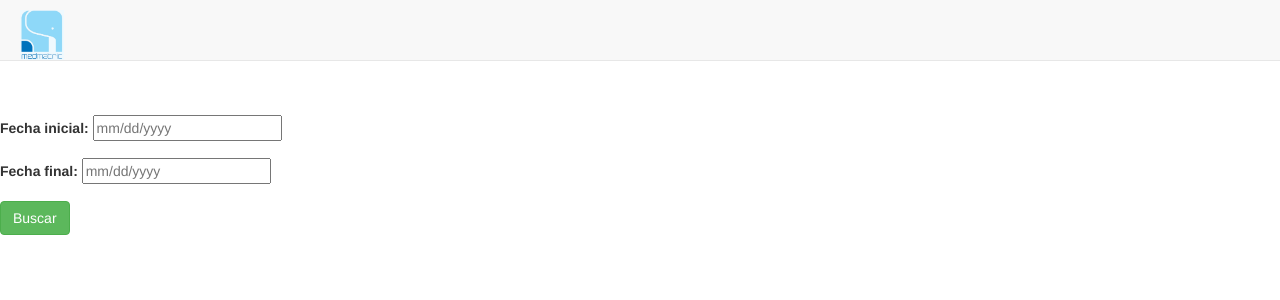
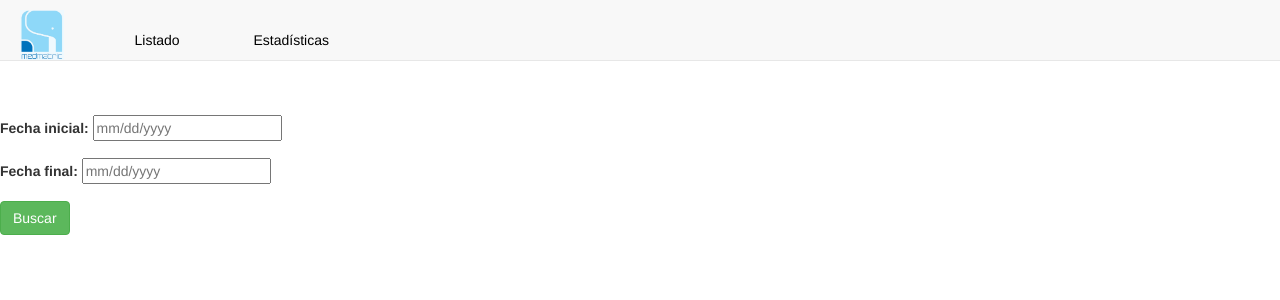
Before and after one commit to cgledezma1101/cmc-discharger, a Django app: template templates/discharger/statistics.html in a window 1280 px wide. Shown: the top 300 px of the page. Run offline with Django 3.2, Linux system fonts and the light colour scheme; the template is opened without the code that fills it, so the values that code supplies are empty; parts of the project's set-up code (start-up, migrations or seed data) failed here and were passed over; some libraries are stand-ins or nearby versions.

Commit message:
Added links on navigation bar to access the discharge list and statistics

```diff
--- a/discharger/static/stylesheets/base.css
+++ b/discharger/static/stylesheets/base.css
@@ -7,6 +7,20 @@
 
 .container{
   padding-bottom: 100px;
+}
+
+.navigation-links > a{
+  color: black;
+  font-weight: normal;
+  margin: 0 0 0 70px;
+  position: relative;
+  text-decoration: none;
+  top: 30px;
+}
+
+.navigation-links > a:hover, .navigation-links > a:focus{
+  color: black;
+  text-decoration: underline;
 }
 
 .username-container{
--- a/templates/base.html
+++ b/templates/base.html
@@ -24,8 +24,19 @@
       </div>
     </div>
     <div class='navbar navbar-default navbar-fixed-top'>
+      <div class='navbar-inner'>
+        <a href='/'>
           <img src='{% static "images/logo-tds.png" %}'
                class='banner-logo'>
+        </a>
+        <span class='navigation-links'>
+          <a href='/altas/list'>
+            Listado
+          </a>
+          <a href='/altas/statistics'>
+            Estadísticas
+          </a>
+        </span>
         <h2>
           <center>
             {{ title }}
@@ -41,6 +52,7 @@
           </span>
         {% endif %}
       </div>
+    </div>
     {% block content %}{% endblock %}
   </body>
 </html>
```
Lines whose indentation alone changed are shown as unchanged.
